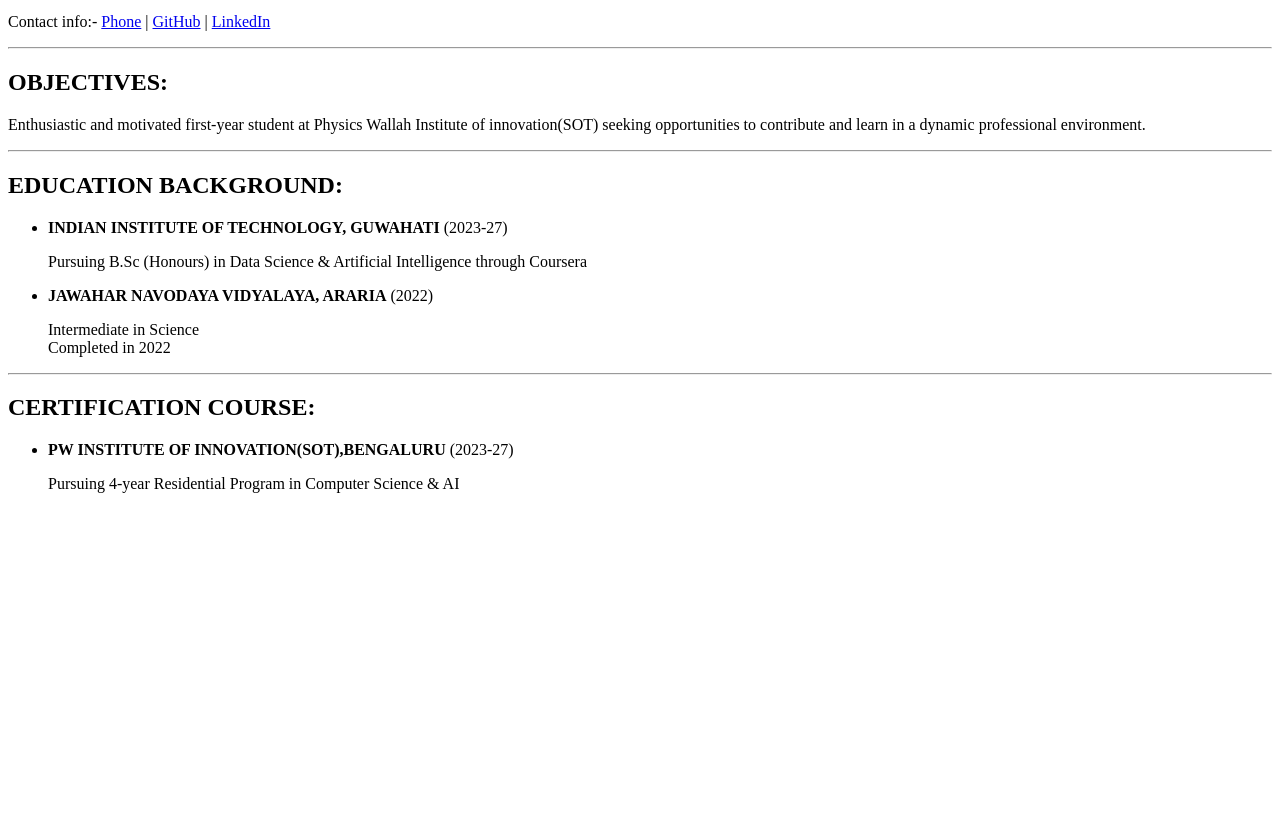
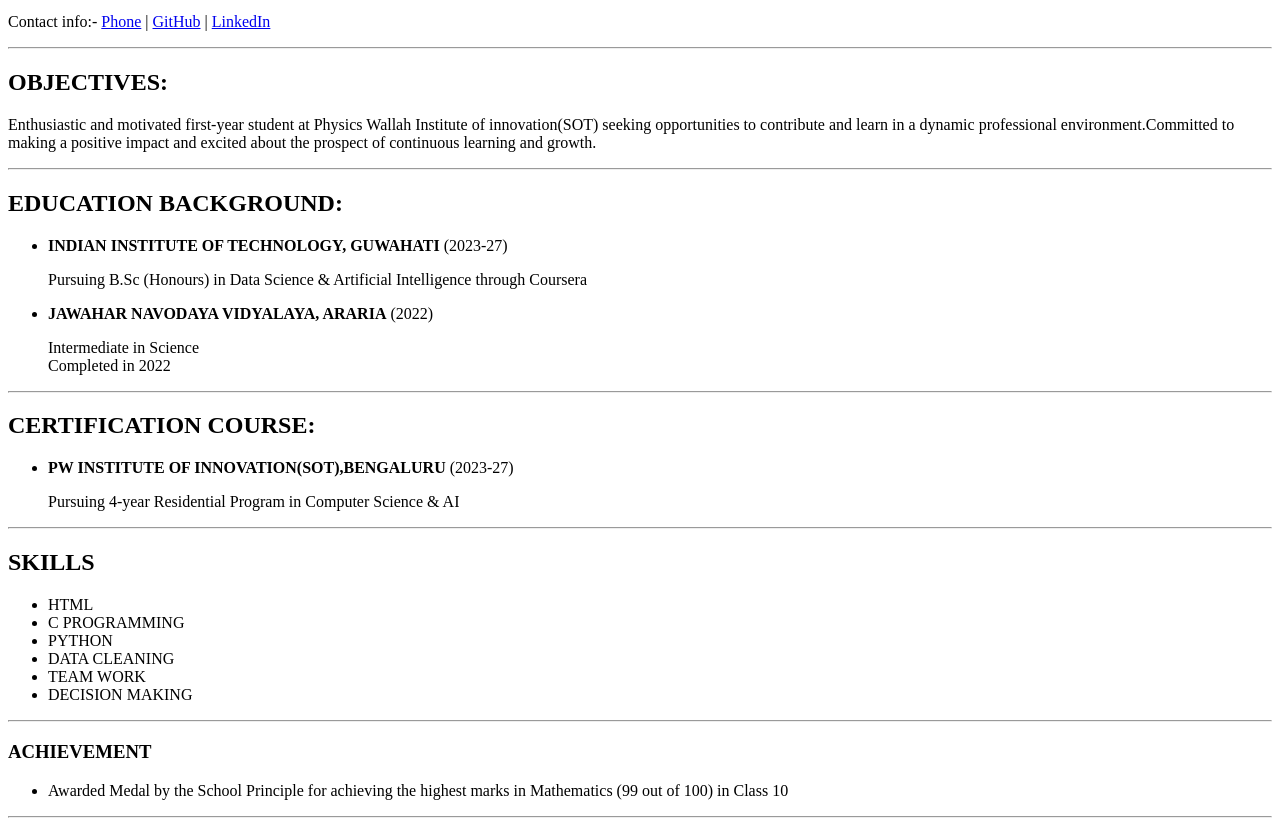
Before and after one commit to Rohitsah12/rohitresume, a plain HTML site: page index.html in a window 1280 px wide. Shown: the part 101-927 px from the top of the page. Before the commit the page ends 800 px from the top, so only its background shows below. Drawn offline with Linux system fonts and the light colour scheme.

Commit message:
adding skills and achievement

```diff
--- a/index.html
+++ b/index.html
@@ -13,9 +13,9 @@
 <HR>
  <h2 >OBJECTIVES:</h2><p>Enthusiastic and motivated first-year student at
   Physics Wallah Institute of innovation(SOT) seeking
-  opportunities to contribute and learn in a dynamic
-
-  professional environment.</p>
+  opportunities to contribute and learn in a dynamic professional environment.Committed to making a
+  positive impact and excited about the prospect of
+  continuous learning and growth.</p>
   <hr>
 <H2>EDUCATION BACKGROUND:</H2>
 <UL><LI><B>INDIAN INSTITUTE OF TECHNOLOGY, GUWAHATI</B> (2023-27)</LI></UL>
@@ -29,6 +29,24 @@
   <UL><LI> <B>PW INSTITUTE OF INNOVATION(SOT),BENGALURU</B> (2023-27)</LI></UL>
   <UL><P>Pursuing 4-year Residential  Program
     in Computer Science & AI</P></UL>
+    <HR>
+    <h2>SKILLS</h2>
+    <UL>
+      <LI>HTML</LI>
+      <LI>C PROGRAMMING</LI>
+      <LI>PYTHON</LI>
+      <LI>DATA CLEANING</LI>
+      <LI>TEAM WORK</LI>
+      <LI>DECISION MAKING</LI>
+
+    </UL>
+    <HR>
+      <H3>ACHIEVEMENT</H3>
+     <UL> <LI><P>Awarded Medal by the School Principle for
+achieving the highest marks in Mathematics (99
+out of 100) in Class 10</P></LI></UL>
+<HR>
+
 
 
 
```
